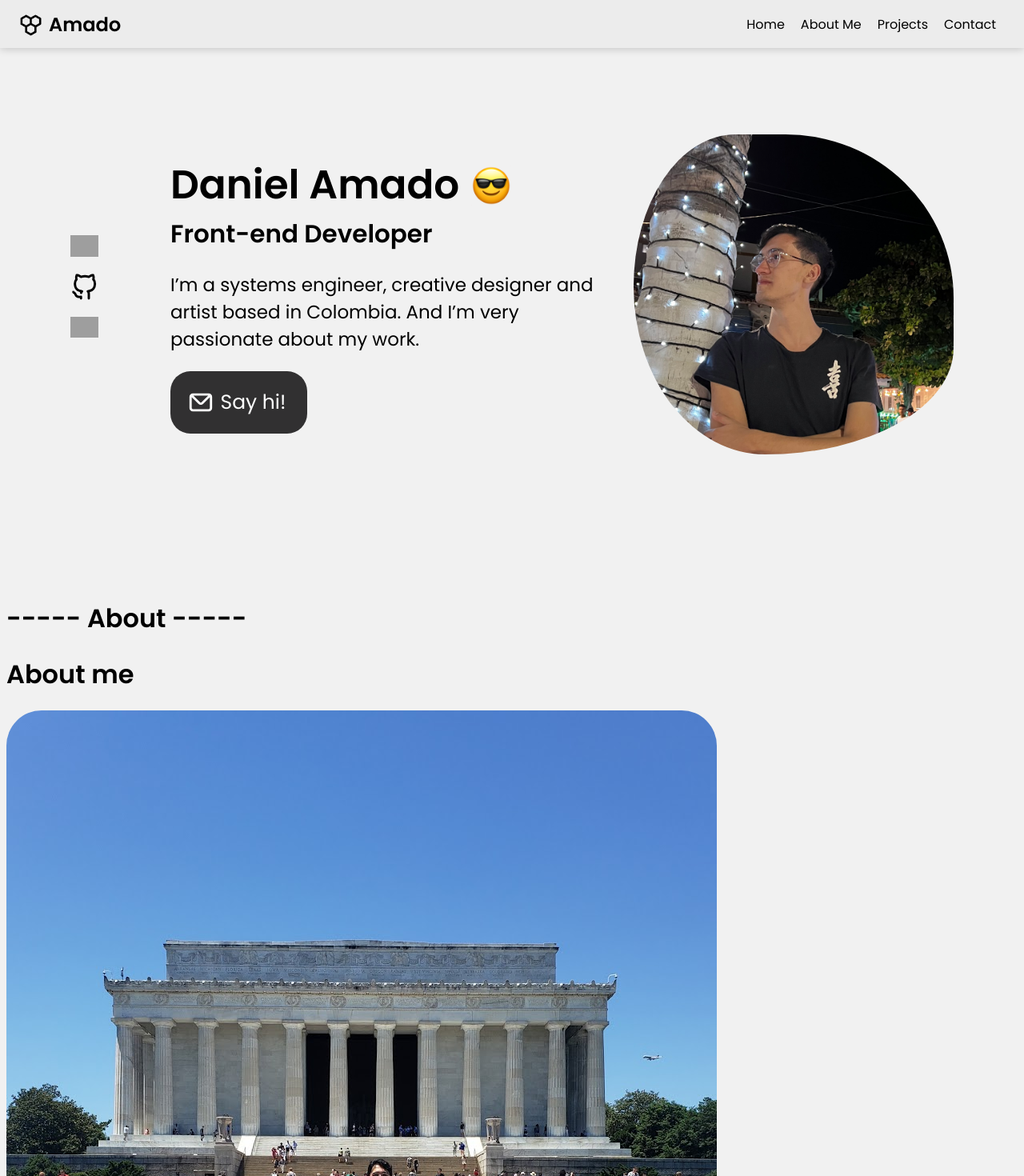
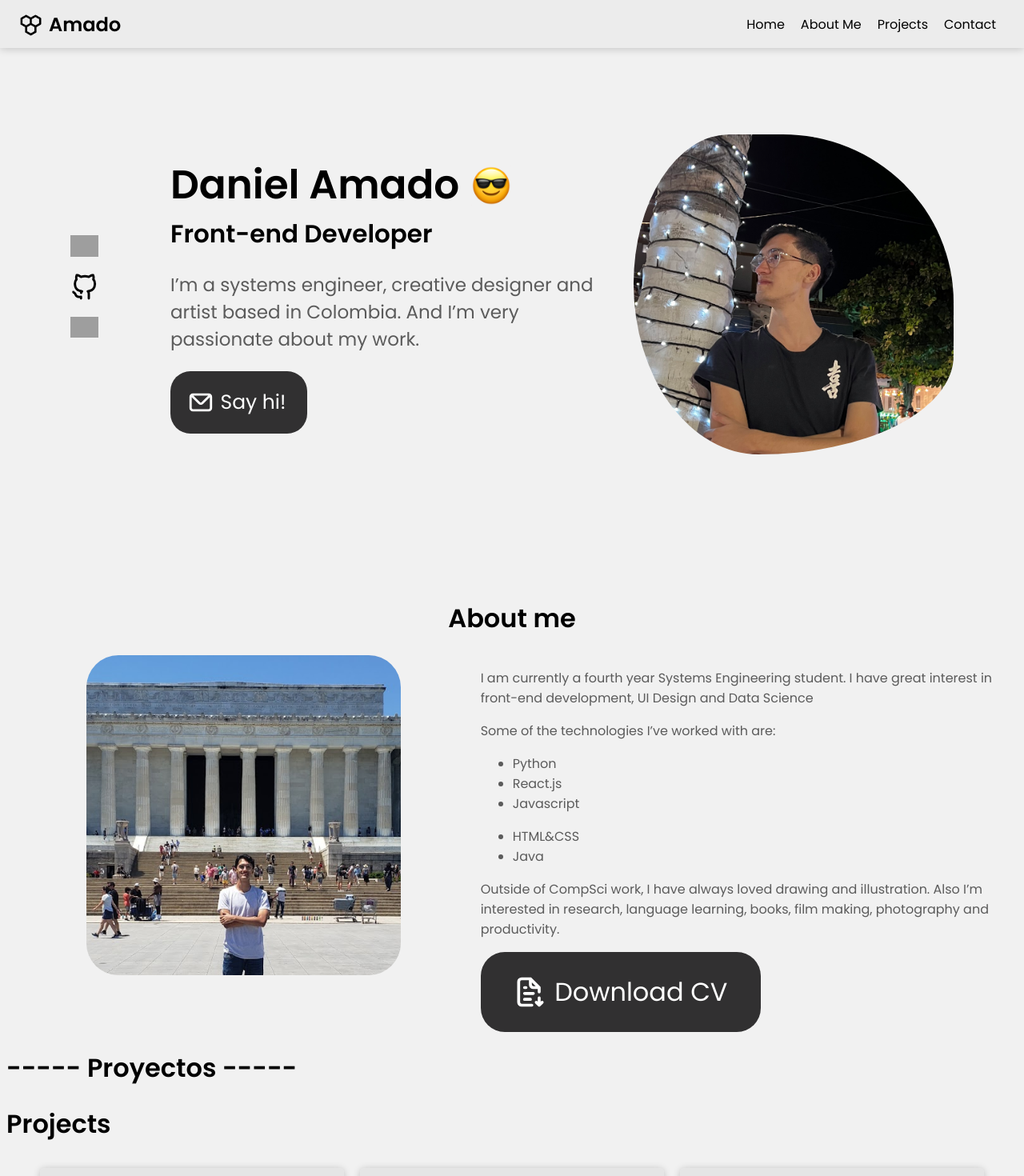
Before and after one commit to danielAcl9/portfolio, a React (Create React App) app: page / in a window 1280 px wide. Shown: the top 1470 px of the page at 80% size. Built offline with nearby package versions, Linux system fonts and the light colour scheme; grey boxes are pictures that could not be loaded.

Commit message:
About page

```diff
--- a/src/components/About.js
+++ b/src/components/About.js
@@ -1,20 +1,14 @@
 import React from "react"
-import imgAbout from "../images/about-img.jpg"
+import imgAbout from "../images/recorte.png"
 import danielCV from "../documents/danielamadocv.pdf"
 import imgDownload from "../images/white-cv.svg"
 
 export default function About(){
     return(
         <div>
-            <h1>----- About -----</h1>
+            <h1 className="about--title" >About me</h1>
 
-            {/* Comentarios para el github, veamos si puedo */}
-            {/* Comentarios para el github, veamos si puedo */}
-            {/* Comentarios para el github, veamos si puedo */}
-            {/* Comentarios para el github, veamos si puedo */}
-
-            <h1>About me</h1>
-
+            <div  className="about--container">
                 <img
                     src={imgAbout}
                     alt="imagen about"
@@ -52,6 +46,7 @@ export default function About(){
                             <p>Download CV</p>
                         </a>
                     </div>
+                </div>
 
 
             </div>
--- a/src/style.css
+++ b/src/style.css
@@ -4,6 +4,8 @@
     box-sizing: border-box;
     font-family: 'Poppins';
 }
+
+/* ----- Header ----- */
 
 header {
     width: 100%;
@@ -43,6 +45,8 @@ nav .header--logo {
     display: inline-block;
 }
 
+/* ----- Home ----- */
+
 .home--content {
     padding: 160px 80px;
     display: flex;
@@ -50,8 +54,6 @@ nav .header--logo {
     gap: 25px;
 
 }
-
-/* ------------------------------------ */
 
 .home--logo{
     width: 35px;
@@ -91,9 +93,6 @@ nav .header--logo {
     }
 }
 
-
-/* ------------------------------------ */
-
 .home--name {
     display: flex;
     align-items: center;
@@ -112,8 +111,9 @@ nav .header--logo {
     margin-left: 15px;
 }
 
-.home--text{
+.home--text > p{
     font-size: 23px;
+    color: #5B5B5B;
 }
 
 .home--text > h2 {
@@ -164,9 +164,26 @@ nav .header--logo {
     flex-grow: 0;
 }
 
+/* ----- About ----- */
+
+.about--container {
+    display: flex;
+}
+
+.about--title {
+    text-align: center;
+}
+
+.about--text {
+    color: #5B5B5B;
+}
+
 .about--img{
-    width: 642;
-    border-radius: 44px;
+    width: 400px;
+    height: 400px;
+    border-radius: 40px;
+    margin: 0px 100px;
+
 }
 
 .about--cvbutton {
```
Also changed, not shown: src/images/recorte.png (added). Lines whose indentation alone changed are shown as unchanged.
